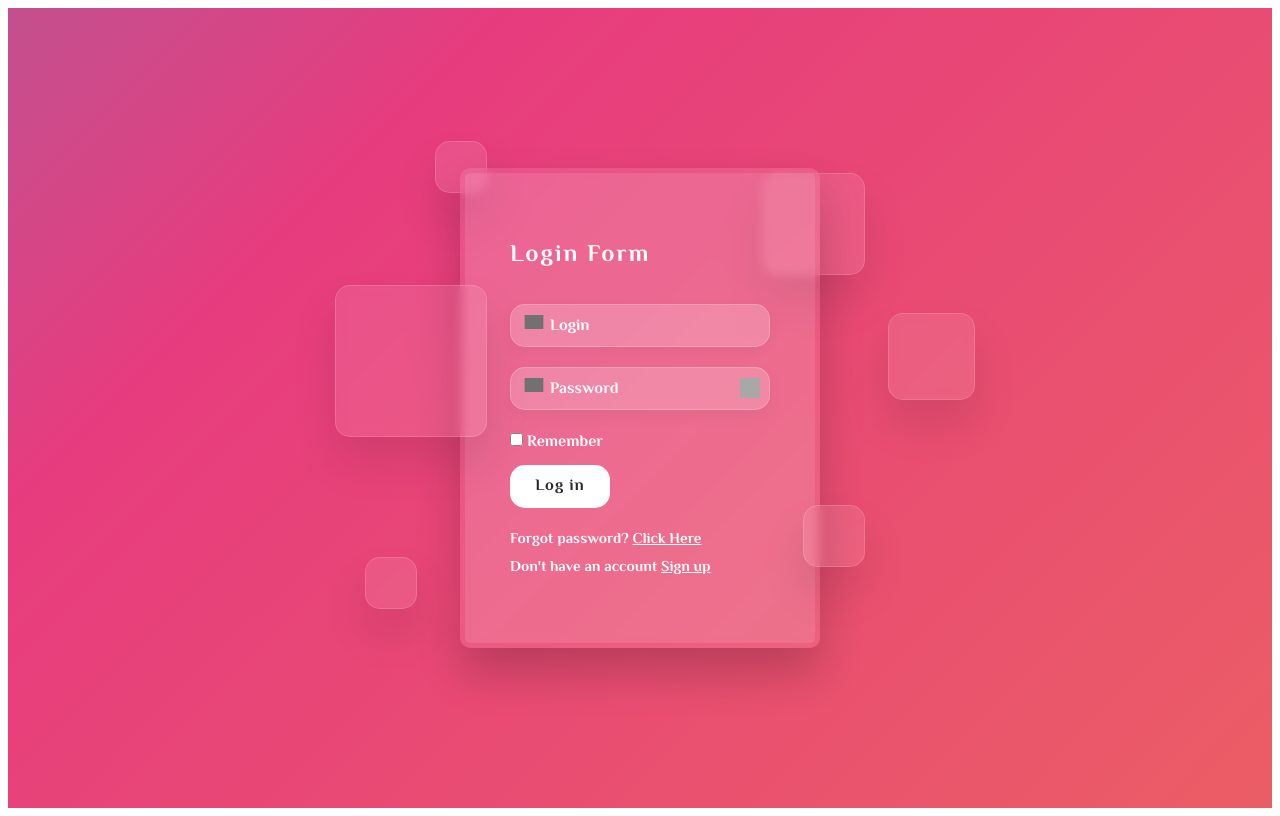
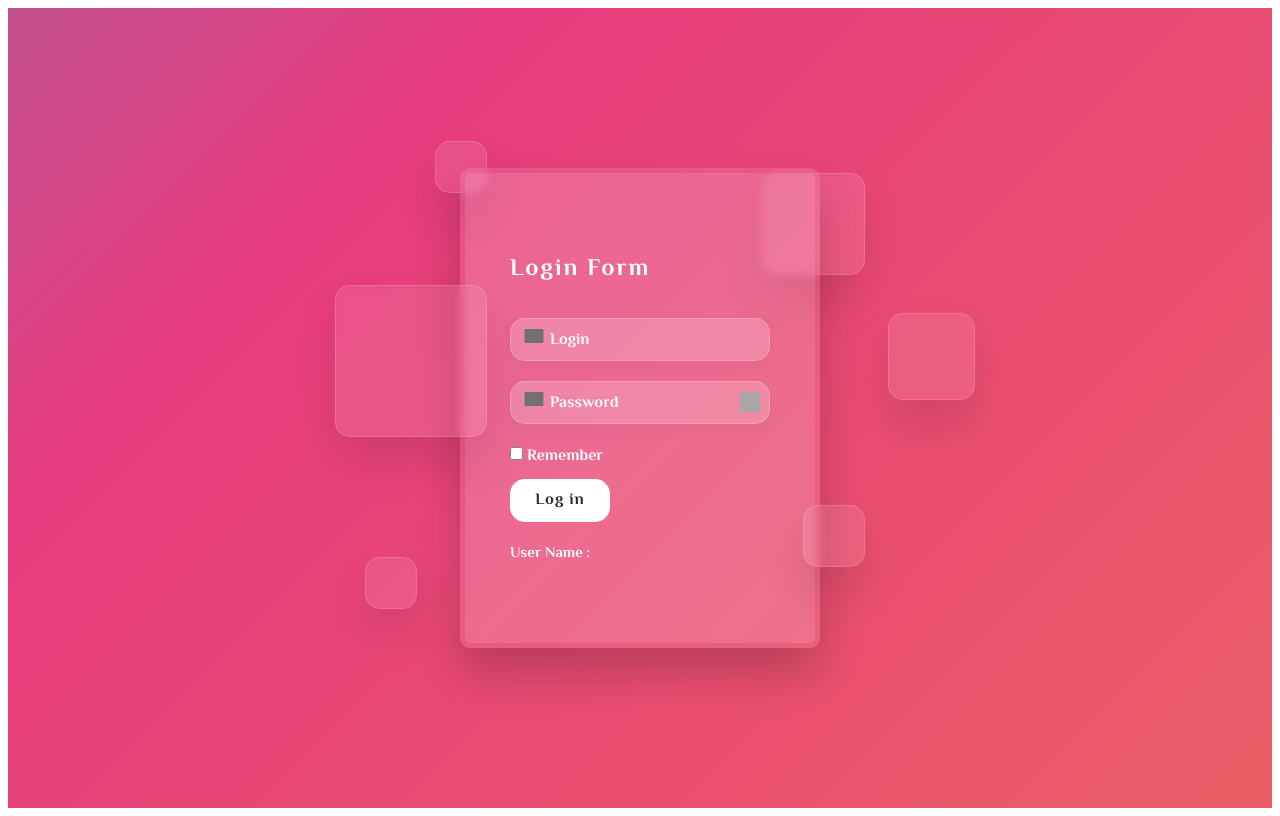
Before and after one commit to Mindula-Dilthushan/Login-Form-App, an Angular app: page / in a window 1280 px wide. Built offline with nearby package versions, Linux system fonts and the light colour scheme; grey boxes are pictures that could not be loaded.

Commit message:
two way data binding

```diff
--- a/src/app/sign-in-form/sign-in-form.component.html
+++ b/src/app/sign-in-form/sign-in-form.component.html
@@ -18,6 +18,7 @@
           <div class="inputBx">
             <input type="text" required="required" name="userName" id="userName" class="user-name"
                    #element (keyup.enter)="setUserName(element.value)">
+
             <span>Login</span>
             <img src="https://www.flaticon.com/svg/static/icons/svg/709/709699.svg" alt="user">
           </div>
@@ -37,8 +38,9 @@
 
         </form>
 
-        <p>Forgot password? <a href="#">Click Here</a></p>
-        <p>Don't have an account <a href="#">Sign up</a></p>
+        <p> User Name : {{userName}}</p>
+<!--        <p>Forgot password? <a href="#">Click Here</a></p>-->
+<!--        <p>Don't have an account <a href="#">Sign up</a></p>-->
       </div>
     </div>
   </div>
```
Also changed, not shown: demo/Two Way Data Binding.jpg (added).
